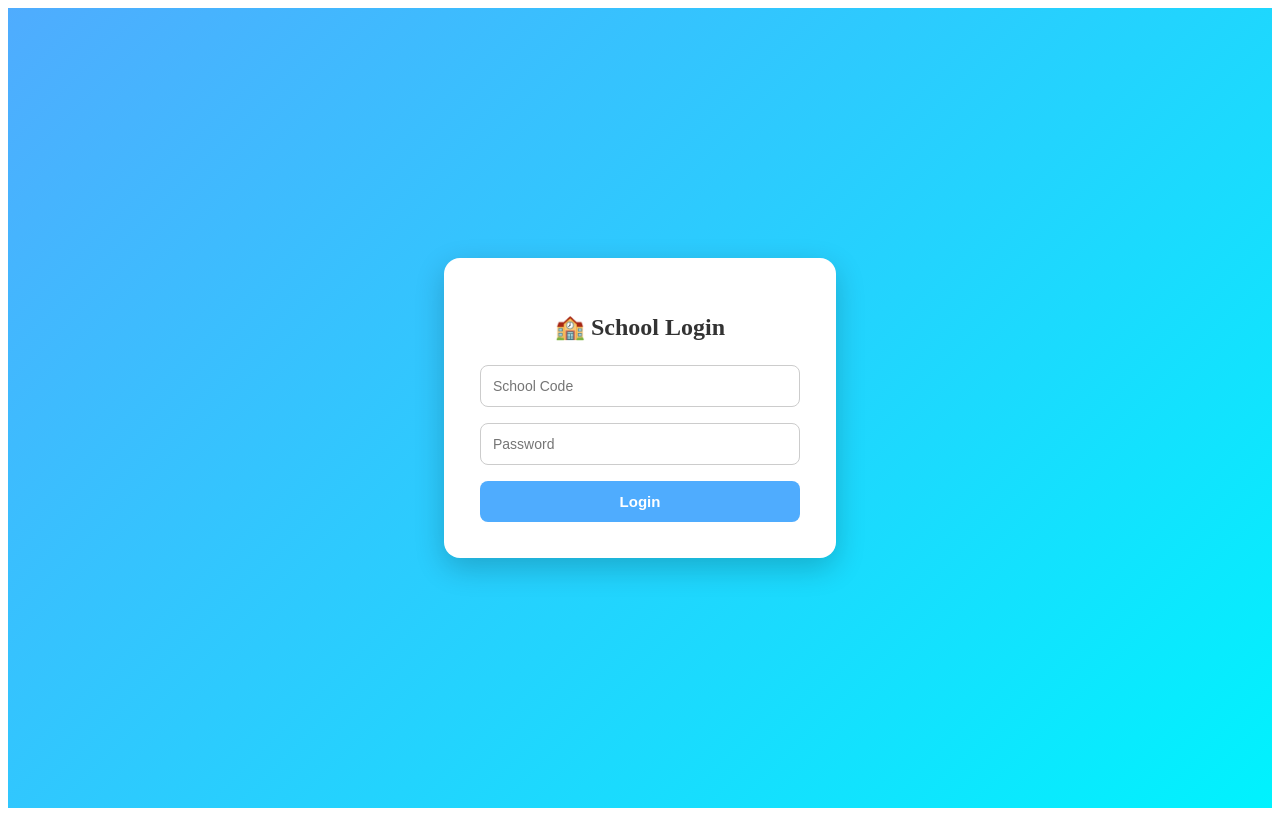
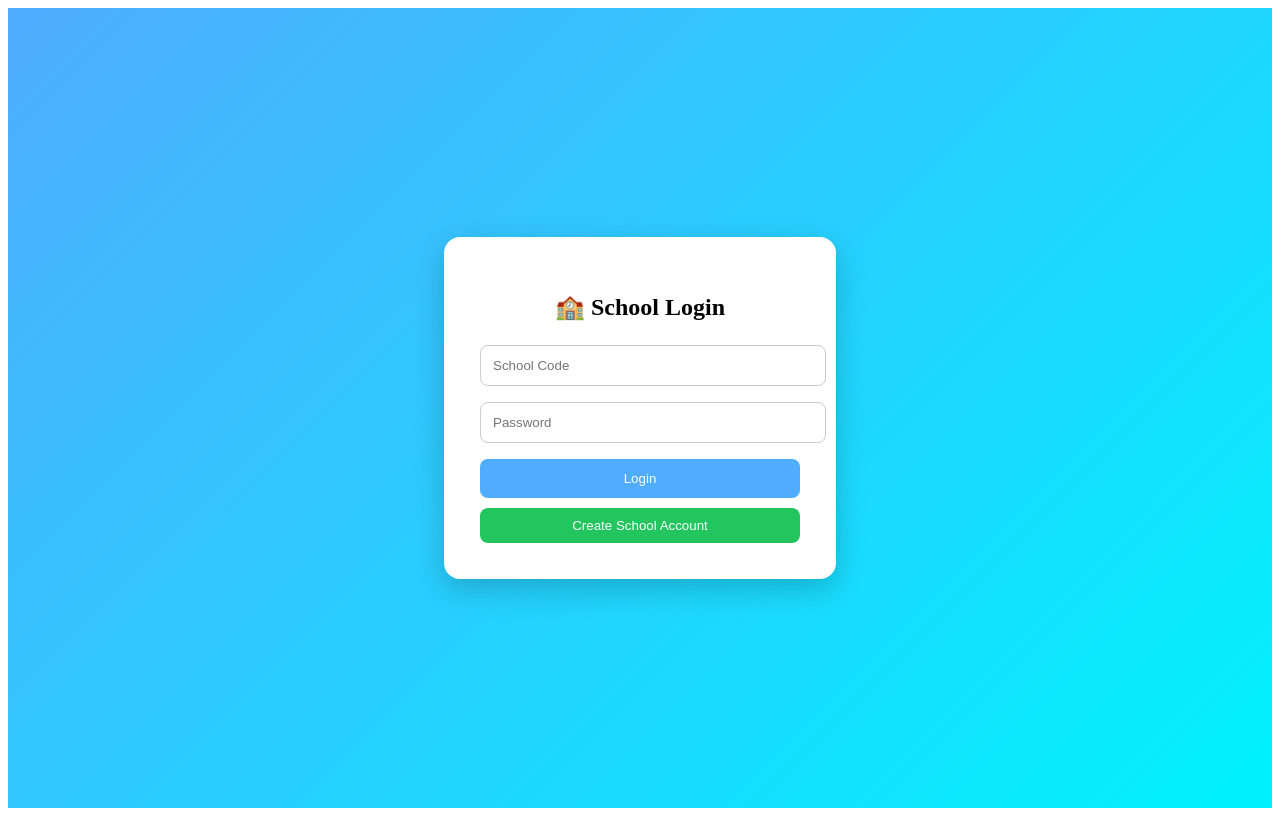
Before and after one commit to harmalsingh770-eng/Docuverify, a React (Create React App) app: page / in a window 1280 px wide. Built offline with nearby package versions, Linux system fonts and the light colour scheme.

Commit message:
Update LoginPage.js

```diff
--- a/src/pages/LoginPage.js
+++ b/src/pages/LoginPage.js
@@ -1,17 +1,41 @@
 import { useState } from "react";
 import { useNavigate } from "react-router-dom";
+import { auth, db } from "../firebase";
+import { signInWithEmailAndPassword, createUserWithEmailAndPassword } from "firebase/auth";
+import { doc, setDoc } from "firebase/firestore";
 
 export default function LoginPage() {
   const [code, setCode] = useState("");
   const [password, setPassword] = useState("");
   const navigate = useNavigate();
 
-  const handleLogin = () => {
-    if (!code || !password) {
-      alert("Fill all fields");
-      return;
+  const handleLogin = async () => {
+    try {
+      const email = code + "@school.com";
+      await signInWithEmailAndPassword(auth, email, password);
+      navigate("/dashboard");
+    } catch {
+      alert("Invalid login");
     }
-    navigate("/dashboard");
+  };
+
+  const handleSignup = async () => {
+    try {
+      const email = code + "@school.com";
+      const userCred = await createUserWithEmailAndPassword(auth, email, password);
+
+      await setDoc(doc(db, "schools", userCred.user.uid), {
+        code,
+        isPaid: false,
+        isApproved: false,
+        createdAt: new Date(),
+      });
+
+      alert("Account created! Now setup school.");
+      navigate("/setup-school");
+    } catch (err) {
+      alert(err.message);
+    }
   };
 
   return (
@@ -19,24 +43,11 @@ export default function LoginPage() {
       <div style={styles.card}>
         <h2 style={styles.title}>🏫 School Login</h2>
 
-        <input
-          style={styles.input}
-          placeholder="School Code"
-          value={code}
-          onChange={(e) => setCode(e.target.value)}
-        />
+        <input style={styles.input} placeholder="School Code" value={code} onChange={(e) => setCode(e.target.value)} />
+        <input style={styles.input} type="password" placeholder="Password" value={password} onChange={(e) => setPassword(e.target.value)} />
 
-        <input
-          style={styles.input}
-          type="password"
-          placeholder="Password"
-          value={password}
-          onChange={(e) => setPassword(e.target.value)}
-        />
-
-        <button style={styles.button} onClick={handleLogin}>
-          Login
-        </button>
+        <button style={styles.button} onClick={handleLogin}>Login</button>
+        <button style={styles.signup} onClick={handleSignup}>Create School Account</button>
       </div>
     </div>
   );
@@ -58,18 +69,13 @@ const styles = {
     boxShadow: "0 10px 30px rgba(0,0,0,0.2)",
     textAlign: "center",
   },
-  title: {
-    marginBottom: 24,
-    color: "#333",
-  },
+  title: { marginBottom: 24 },
   input: {
     width: "100%",
     padding: 12,
     marginBottom: 16,
     borderRadius: 8,
     border: "1px solid #ccc",
-    fontSize: 14,
-    boxSizing: "border-box",
   },
   button: {
     width: "100%",
@@ -78,8 +84,14 @@ const styles = {
     color: "#fff",
     border: "none",
     borderRadius: 8,
-    cursor: "pointer",
-    fontWeight: "bold",
-    fontSize: 15,
+    marginBottom: 10,
+  },
+  signup: {
+    width: "100%",
+    padding: 10,
+    background: "#22c55e",
+    color: "#fff",
+    border: "none",
+    borderRadius: 8,
   },
 };
```
